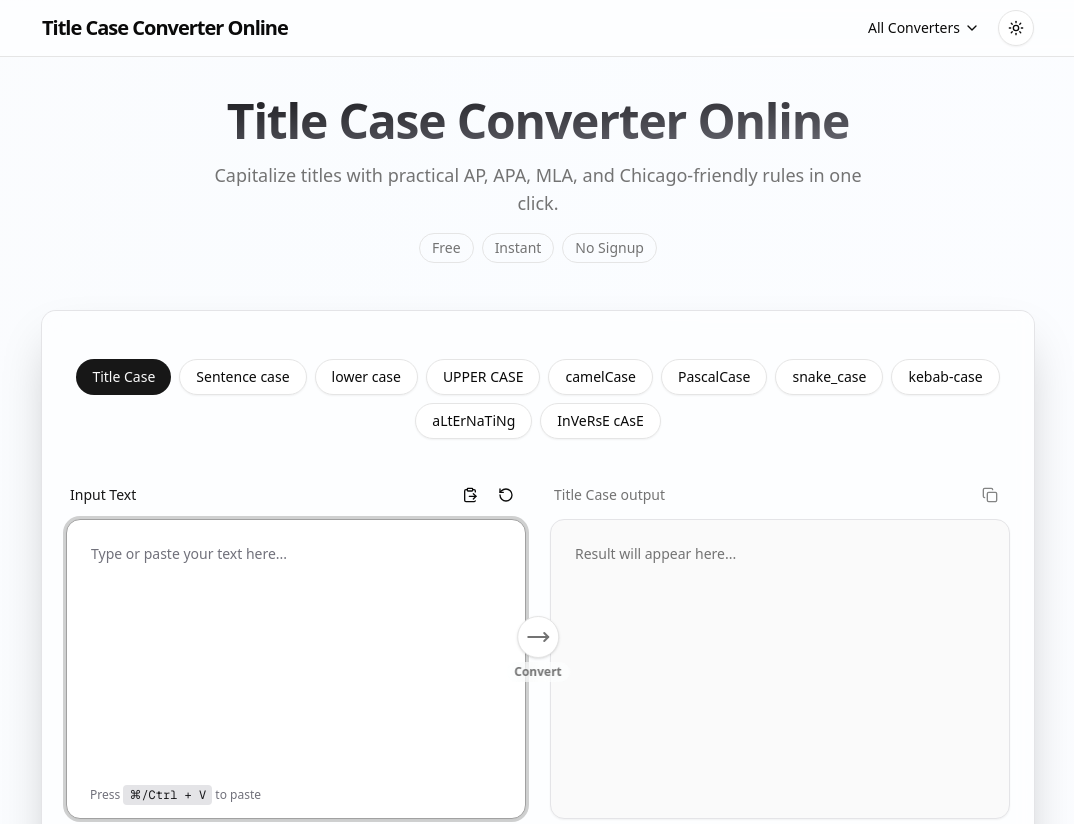
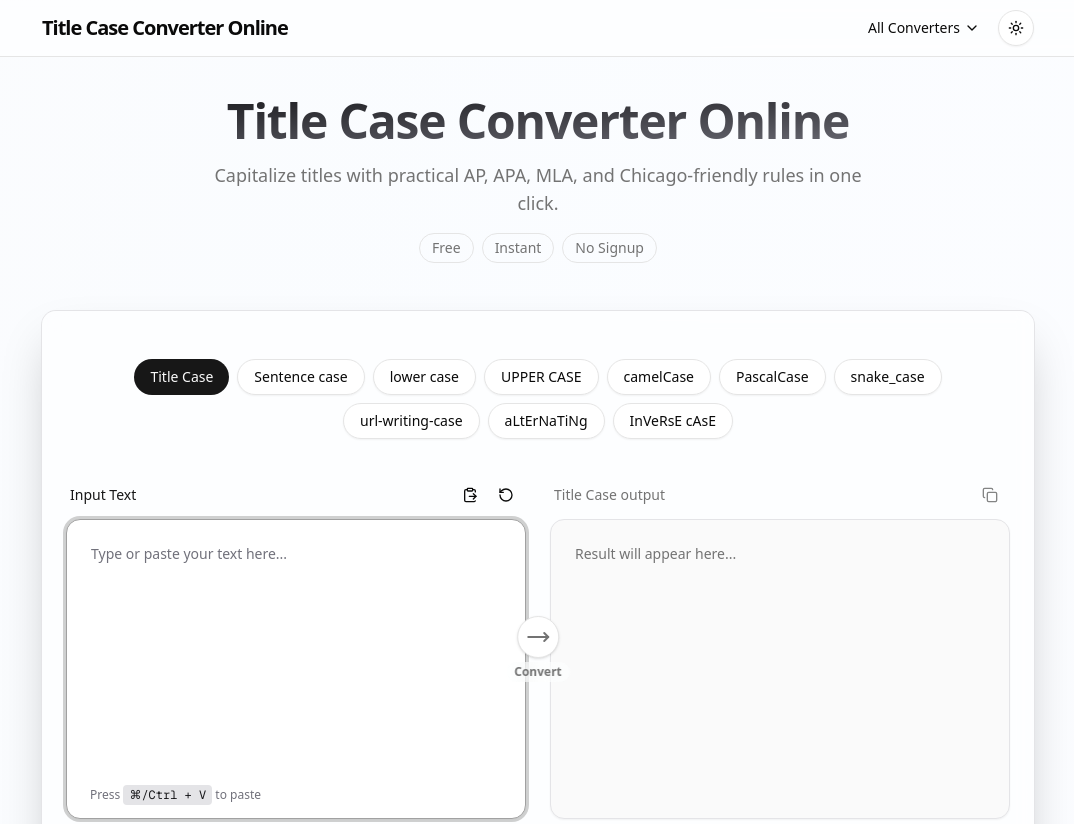
Before and after one commit to o-sorik/title-converter, a Next.js app: page / in a window 1280 px wide. Shown: the top 824 px of the page, without its empty margins (102-1176 px from the left). Built offline with nearby package versions, Linux system fonts and the light colour scheme.

Commit message:
Changed name from kebab-case to url-writing-case

```diff
--- a/components/text-converter.tsx
+++ b/components/text-converter.tsx
@@ -20,7 +20,7 @@ const CONVERSION_TYPES: { id: ConversionType; label: string }[] = [
     { id: "camel", label: "camelCase" },
     { id: "pascal", label: "PascalCase" },
     { id: "snake", label: "snake_case" },
-    { id: "kebab", label: "kebab-case" },
+    { id: "kebab", label: "url-writing-case" },
     { id: "alternating", label: "aLtErNaTiNg" },
     { id: "inverse", label: "InVeRsE cAsE" },
 ]
```
